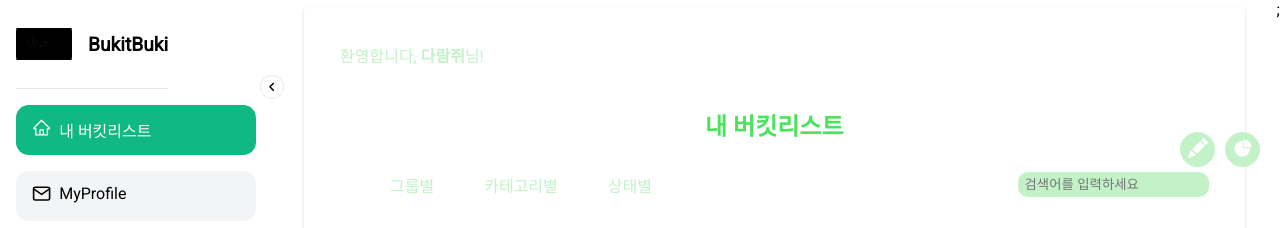
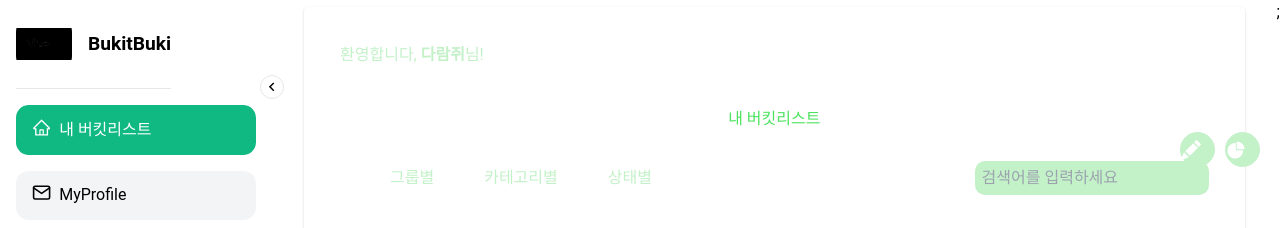
Before and after one commit to Bucket-Business-Organization/buki-buki-client, a Next.js app: page / in a window 1280 px wide. Shown: the top 228 px of the page. Built offline with nearby package versions, Linux system fonts and the light colour scheme.

Commit message:
Feat: Tailwind CSS 환경 세팅

```diff
--- a/package.json
+++ b/package.json
@@ -9,7 +9,6 @@
     "lint": "next lint"
   },
   "dependencies": {
-    "@material-ui/core": "^4.12.4",
     "@types/node": "18.15.11",
     "@types/react": "18.0.33",
     "@types/react-dom": "18.0.11",
@@ -20,5 +19,10 @@
     "react-dom": "18.2.0",
     "react-icons": "^4.8.0",
     "typescript": "5.0.3"
+  },
+  "devDependencies": {
+    "autoprefixer": "^10.4.14",
+    "postcss": "^8.4.23",
+    "tailwindcss": "^3.3.2"
   }
 }
--- /dev/null
+++ b/postcss.config.js
@@ -0,0 +1,6 @@
+module.exports = {
+  plugins: {
+    tailwindcss: {},
+    autoprefixer: {},
+  },
+}
--- a/styles/globals.css
+++ b/styles/globals.css
@@ -1,3 +1,6 @@
+@tailwind base;
+@tailwind components;
+@tailwind utilities;
 @import url("https://fonts.googleapis.com/css2?family=Roboto:wght@300;400&display=swap");
 
 :root {
--- /dev/null
+++ b/tailwind.config.js
@@ -0,0 +1,15 @@
+/** @type {import('tailwindcss').Config} */
+module.exports = {
+  content: [
+    "./app/**/*.{js,ts,jsx,tsx,mdx}",
+    "./pages/**/*.{js,ts,jsx,tsx,mdx}",
+    "./components/**/*.{js,ts,jsx,tsx,mdx}",
+
+    // Or if using `src` directory:
+    "./src/**/*.{js,ts,jsx,tsx,mdx}",
+  ],
+  theme: {
+    extend: {},
+  },
+  plugins: [],
+}
```
Also changed, not shown: 1 other file (tests, documents, lock files or other folders).
